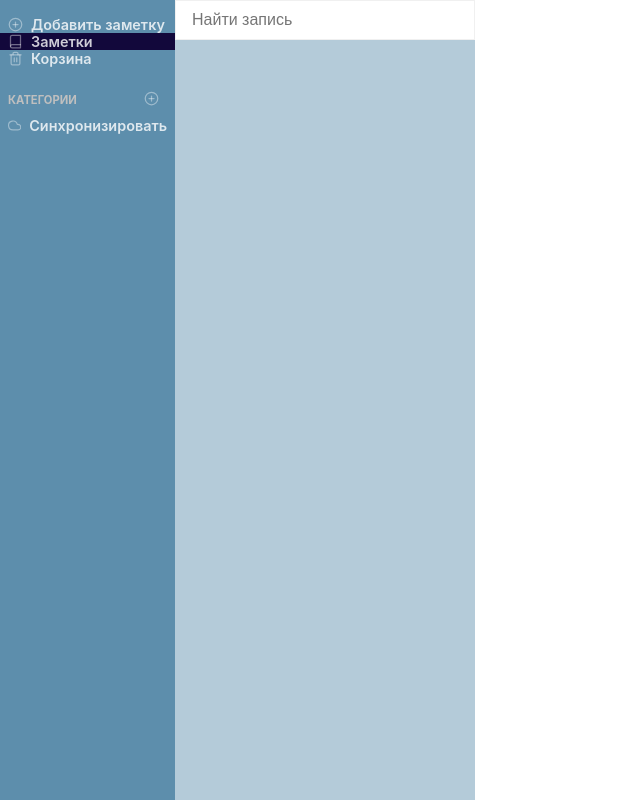
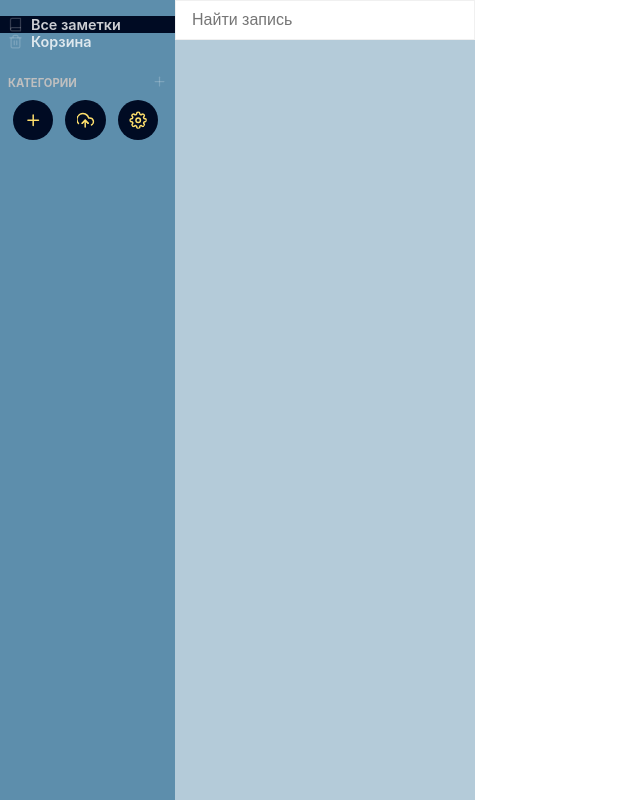
Before and after one commit to AmadeusDeadDmytro/ama_notes, a React (Create React App) app: page / in a window 1280 px wide. Shown: the whole page, without its empty margins (0-640 px from the left). Built offline with nearby package versions, Linux system fonts and the light colour scheme.

Commit message:
move options to bottom of sidebar

```diff
--- a/src/containers/AppSidebar.tsx
+++ b/src/containers/AppSidebar.tsx
@@ -1,5 +1,5 @@
 import { ApplicationState, CategoryItem, NoteItem } from 'types'
-import { Book, Cloud, Folder, PlusCircle, Trash2, X } from 'react-feather'
+import { Book, Folder, Plus, Settings, Trash2, UploadCloud, X } from 'react-feather'
 import React, { useState } from 'react'
 import { addCategory, addNote, deleteCategory, pruneCategoryFromNotes, swapCategory, swapFolder, swapNote, syncState } from 'actions'
 
@@ -12,7 +12,7 @@ import moment from 'moment'
 import styled from 'styled-components'
 import { v4 as uuid } from 'uuid'
 
-const iconColor = 'rgba(255, 255, 255, 0.4)'
+const iconColor = 'rgba(255, 255, 255, 0.2)'
 
 interface AppProps {
     addNote: (note: NoteItem) => void
@@ -86,13 +86,9 @@ const AppSidebar: React.FC<AppProps> = ({
     return (
         <AppSidebarContainer>
             <AppSidebarMain>
-                <AppSidebarLink onClick={newNoteHandler}>
-                    <PlusCircle size={15} style={{ marginRight: '.5rem' }} color={iconColor} />
-                    Добавить заметку
-                </AppSidebarLink>
                 <AppSidebarLink onClick={() => swapFolder(Folders.ALL)} active={activeFolder === Folders.ALL}>
                     <Book size={15} style={{ marginRight: '.5rem' }} color={iconColor} />
-                    Заметки
+                    Все заметки
                 </AppSidebarLink>
                 <AppSidebarLink onClick={() => swapFolder(Folders.TRASH)} active={activeFolder === Folders.TRASH}>
                     <Trash2 size={15} style={{ marginRight: '.5rem' }} color={iconColor} />
@@ -101,9 +97,9 @@ const AppSidebar: React.FC<AppProps> = ({
 
                 <CategoryTitle>
                     <CategoryTitleH2>Категории</CategoryTitleH2>
-                    <AddButton onClick={newTempCategoryHandler}>
-                        <PlusCircle size={15} color={iconColor} />
-                    </AddButton>
+                    <AddCategoryButton onClick={newTempCategoryHandler}>
+                        <Plus size={15} color={iconColor} />
+                    </AddCategoryButton>
                 </CategoryTitle>
 
                 <CategoryListContainer>
@@ -160,10 +156,20 @@ const AppSidebar: React.FC<AppProps> = ({
                         />
                     </AddCategoryForm>
                 )}
-                <AppSidebarLink onClick={syncNotesHandler}>
-                    <Cloud size={15} style={{ marginRight: '.5rem' }} color={iconColor} />
-                    Синхронизировать
-                </AppSidebarLink>
+                <AppSidebarActions onClick={syncNotesHandler}>
+                    <ActionButton onClick={newNoteHandler}>
+                        <Plus size={18} style={{ marginRight: '.5rem' }} color={iconColor} />
+                        {/* <AppSidebarActionsH1>Новая заметка</AppSidebarActionsH1> */}
+                    </ActionButton>
+                    <ActionButton onClick={syncNotesHandler}>
+                        <UploadCloud size={18} style={{ marginRight: '.5rem' }} color={iconColor} />
+                        {/* <AppSidebarActionsH1>Синхронизировать</AppSidebarActionsH1> */}
+                    </ActionButton>
+                    <ActionButton>
+                        <Settings size={18} style={{ marginRight: '.5rem' }} color={iconColor} />
+                        {/* <AppSidebarActionsH1>Настройки</AppSidebarActionsH1> */}
+                    </ActionButton>
+                </AppSidebarActions>
             </AppSidebarMain>
         </AppSidebarContainer>
     )
@@ -190,6 +196,38 @@ const mapDispatchToProps = (dispatch: Dispatch) => ({
 
 export default connect(mapStateToProps, mapDispatchToProps)(AppSidebar)
 
+const AppSidebarActions = styled.div`
+    display: flex;
+    align-items: center;
+    justify-content: center;
+    margin-bottom: 1rem;
+    flex-wrap: wrap;
+`
+
+const AppSidebarActionsH1 = styled.h1`
+    font-size: 1.05rem;
+    font-weight: 700;
+    margin: 0;
+`
+
+const ActionButton = styled.div`
+    svg {
+        cursor: pointer;
+        display: flex;
+        align-items: center;
+        justify-content: center;
+        background: ${Colors.A_COLOR_SEVEN};
+        padding: 0.7rem;
+        border-radius: 50%;
+        stroke: ${Colors.A_COLOR_EIGHT};
+        margin: 0 0.25rem;
+
+        &:hover {
+            background: ${Colors.A_COLOR_FOUR};
+        }
+    }
+`
+
 const AppSidebarContainer = styled.aside`
     padding: 1rem 0 0.25rem;
     grid-area: app-sidebar;
@@ -206,7 +244,7 @@ const AppSidebarLink = styled.div<{ active?: boolean }>`
     cursor: pointer;
     font-size: 0.9rem;
     font-weight: 600;
-    background: ${({ active }) => (active ? Colors.A_COLOR_SIX : '')};
+    background: ${({ active }) => (active ? Colors.A_COLOR_SEVEN : '')};
 
     &:hover {
         background: ${Colors.A_COLOR_THREE};
@@ -257,19 +295,17 @@ const AddButton = styled.button`
 `
 
 const AddCategoryButton = styled.button`
-    display: block;
     cursor: pointer;
+    -webkit-appearance: none;
+    padding: 0;
+    color: rgba(255, 255, 255, 0.8);
     background: transparent;
-    font-weight: 600;
+    font-size: 1rem;
     border: none;
-    font-size: 1rem;
-    color: white;
-    width: 100%;
-    text-align: center;
-    padding: 1rem;
+    line-height: 1;
 
-    &:hover {
-        background: rgba(0, 0, 0, 0.2);
+    svg:hover {
+        stroke: white;
     }
 `
 
--- a/src/containers/NoteList.tsx
+++ b/src/containers/NoteList.tsx
@@ -5,6 +5,7 @@ import { addCategoryToNote, addNote, pruneNotes, swapCategory, swapNote } from '
 import Colors from 'styles/colors'
 import { Dispatch } from 'redux'
 import { Folders } from 'constants/enums'
+import { MoreHorizontal } from 'react-feather'
 import NoteOptions from 'containers/NoteOptions'
 import { connect } from 'react-redux'
 import { getNoteTitle } from 'helpers'
@@ -74,7 +75,7 @@ const NoteList: React.FC<NoteListProps> = ({ activeCategoryId, activeNoteId, not
                         >
                             {noteTitle}
                             <NoteOptionsDiv active={noteOptionsId === note.id} onClick={(event) => handleNoteOptionsClick(event, note.id)}>
-                                ...
+                                <MoreHorizontal size={15} />
                             </NoteOptionsDiv>
                             {noteOptionsId === note.id && (
                                 <NoteOptionsContext ref={node}>
--- a/src/styles/colors.ts
+++ b/src/styles/colors.ts
@@ -12,6 +12,8 @@ const colors = {
     A_COLOR_FOUR: '#0f345c', /// 333
     A_COLOR_FIVE: '#8ba7f4', /// bbb
     A_COLOR_SIX: '#12083b', /// 222
+    A_COLOR_SEVEN: '#000b23', /// 292929
+    A_COLOR_EIGHT: '#fdde6c', /// 6ab0f3
 }
 
 export default colors
```
Also changed, not shown: 2 other files (tests, documents, lock files or other folders).
